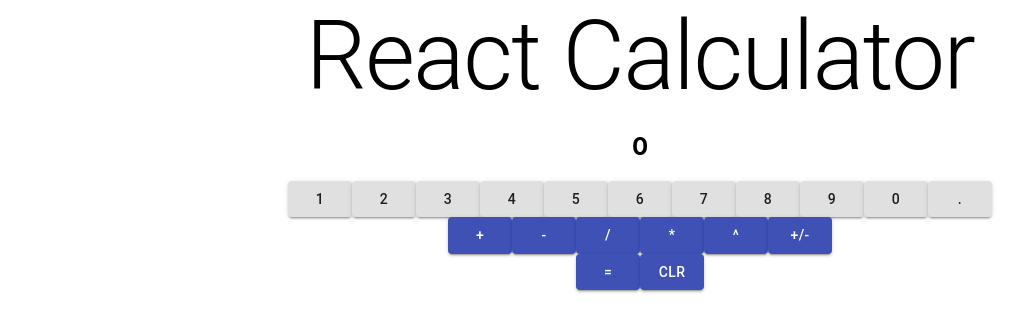
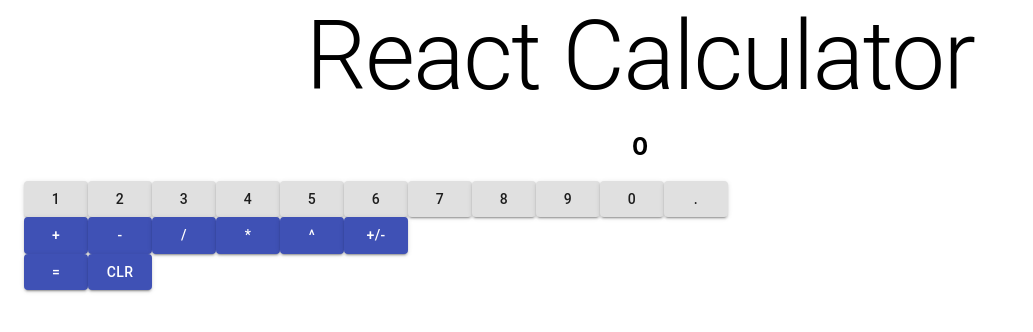
Before and after one commit to benzend/react-typescript-calculator, a React (Create React App) app: page / in a window 1280 px wide. Shown: the top 332 px of the page, without its empty margins (0-1033 px from the left). Built offline with nearby package versions, Linux system fonts and the light colour scheme.

Commit message:
removed some weird duplicates

```diff
--- a/src/calculator/components/Buttons.tsx
+++ b/src/calculator/components/Buttons.tsx
@@ -1,5 +1,5 @@
 // External Packages
-import { Box } from "@material-ui/core";
+import { Box, Container } from "@material-ui/core";
 
 // Components
 import {
@@ -9,7 +9,7 @@ import {
   NegativeInt,
   Operator,
   Number,
-} from "./buttons-components";
+} from "./buttons/components";
 
 interface Props {
   currentNum1: string;
@@ -91,7 +91,7 @@ export const Buttons = ({
   };
 
   return (
-    <>
+    <Container>
       <Box>
         {nums.map((num: string) => (
           <Number
@@ -116,6 +116,6 @@ export const Buttons = ({
         <Equals equalsHandler={equalsHandler} />
         <Clear reset={reset} />
       </Box>
-    </>
+    </Container>
   );
 };
```
Also changed, not shown: src/calculator/components/buttons-components/ButtonsLayout.tsx (deleted, +0 -9 lines), src/calculator/components/buttons/components/Clear.tsx (renamed from src/calculator/components/buttons-components/Clear.tsx), src/calculator/components/buttons/components/Dot.tsx (renamed from src/calculator/components/buttons-components/Dot.tsx), src/calculator/components/buttons/components/Equals.tsx (renamed from src/calculator/components/buttons-components/Equals.tsx), src/calculator/components/buttons/components/NegativeInt.tsx (renamed from src/calculator/components/buttons-components/NegativeInt.tsx), src/calculator/components/buttons/components/Number.tsx (renamed from src/calculator/components/buttons-components/Number.tsx), src/calculator/components/buttons/components/Operator.tsx (renamed from src/calculator/components/buttons-components/Operator.tsx), src/calculator/components/buttons/components/index.ts (renamed from src/calculator/components/buttons-components/index.ts), 1 other file (tests, documents, lock files or other folders).
